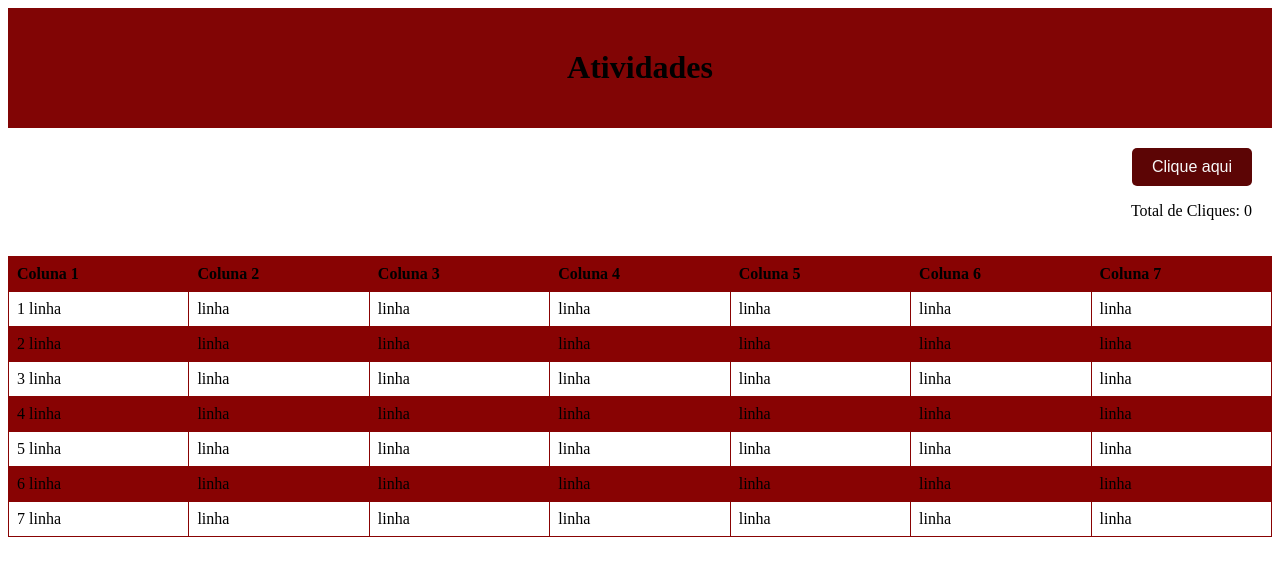
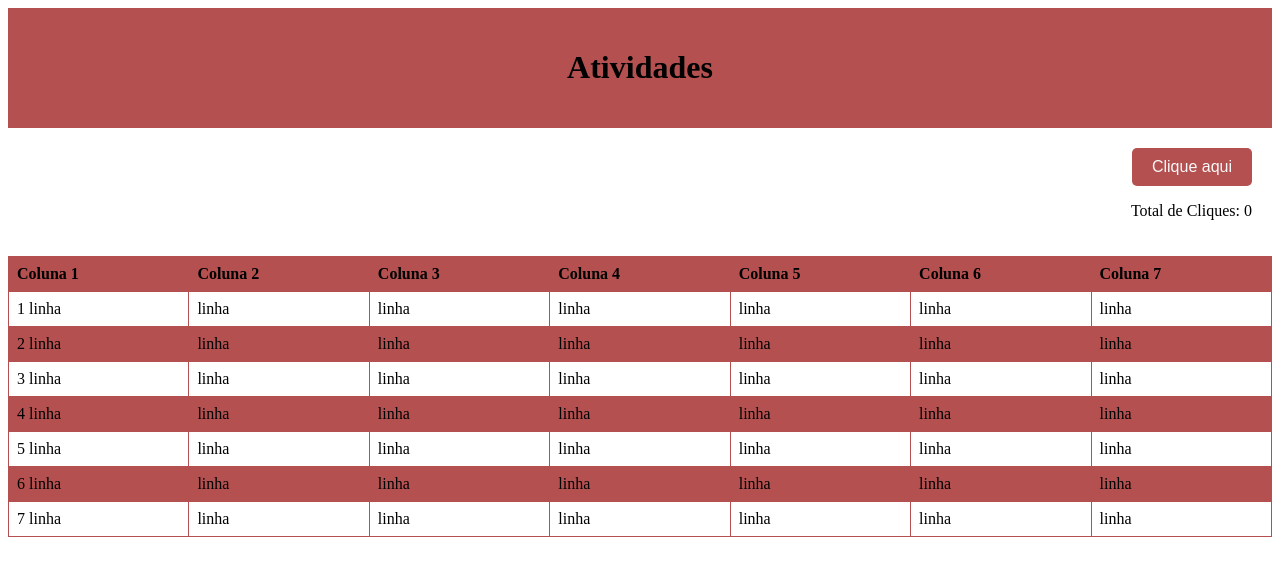
Before and after one commit to vinicius223/Tabela, a plain HTML site: page index.html in a window 1280 px wide. Drawn offline with Linux system fonts and the light colour scheme.

Commit message:
mudei a cor da tabela

```diff
--- a/style.css
+++ b/style.css
@@ -1,12 +1,12 @@
 .a {
-    background-color:#810505;
+    background-color:#b45050;
     padding: 20px;
     text-align: center;
   }
   button {
     padding: 10px 20px;
     font-size: 16px;
-    background-color: #5c0505;
+    background-color: #b45050;
     color: #f8f8f8;
     border: none;
     border-radius: 5px;
@@ -23,15 +23,15 @@
         border-collapse: collapse;
     }
     th, td {
-        border: 1px solid #880303;
+        border: 1px solid #b45050;
         padding: 8px;
         text-align: left;
     }
     th {
-        background-color: #880303;
+        background-color: #b45050;
     }
     tr:nth-child(even) {
-        background-color: #880303;
+        background-color: #b45050;
     }
     h1{
         text-align: center;
```
